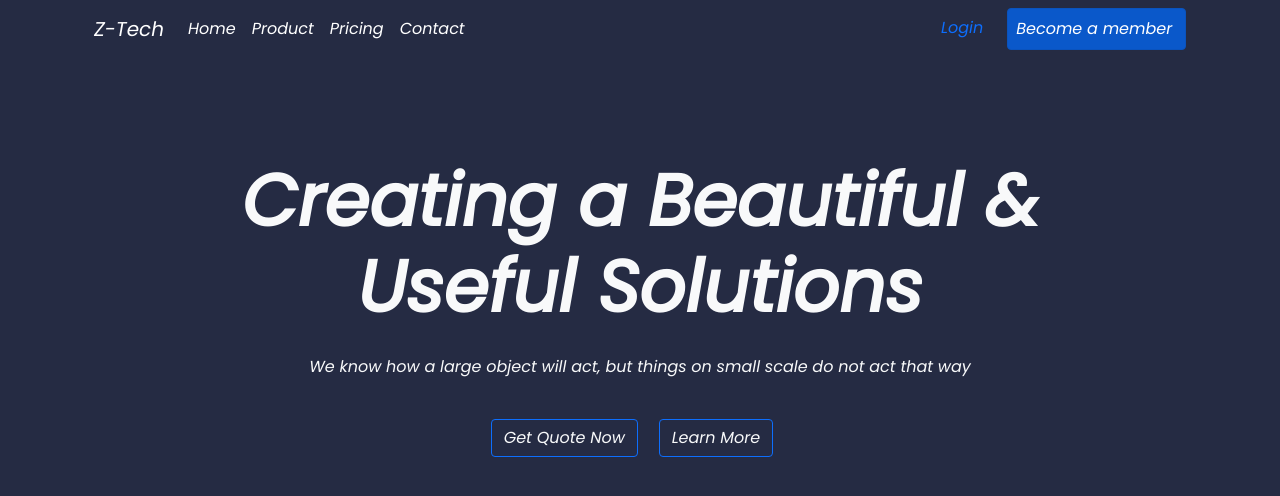
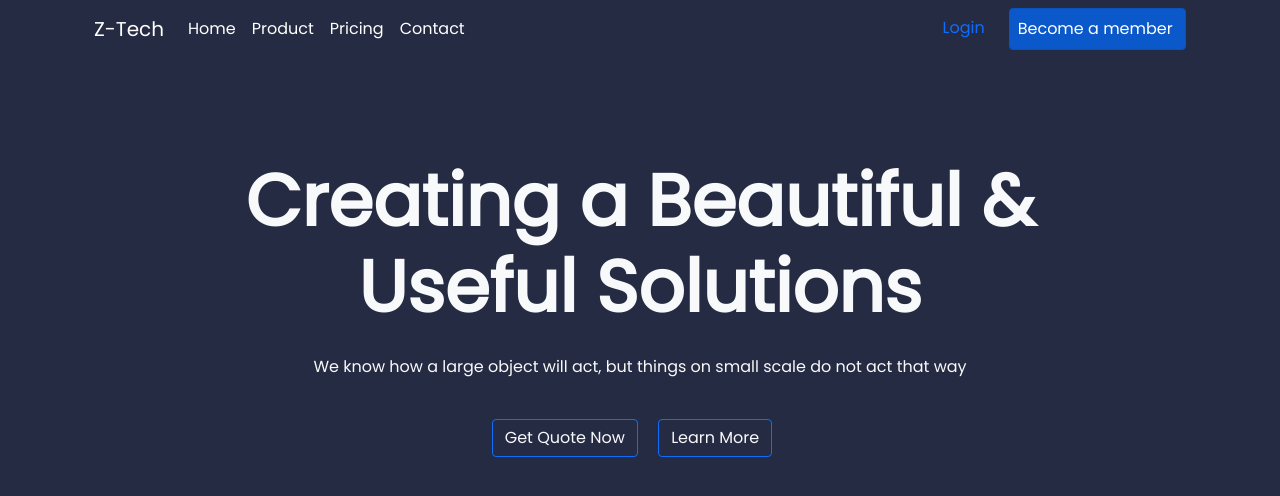
Before and after one commit to z4yed/z-tech, a plain HTML site: page index.html in a window 1280 px wide. Drawn offline with Linux system fonts and the light colour scheme; some icons are missing.

Commit message:
Global Font Changed.

```diff
--- a/style.css
+++ b/style.css
@@ -1,7 +1,6 @@
 /* Importing Google Fonts */
 
-@import url('https://fonts.googleapis.com/css2?family=Poppins:ital@1&display=swap');
-
+@import url('https://fonts.googleapis.com/css2?family=Poppins&display=swap');
 /* Common Styles */
 
 body {
```
